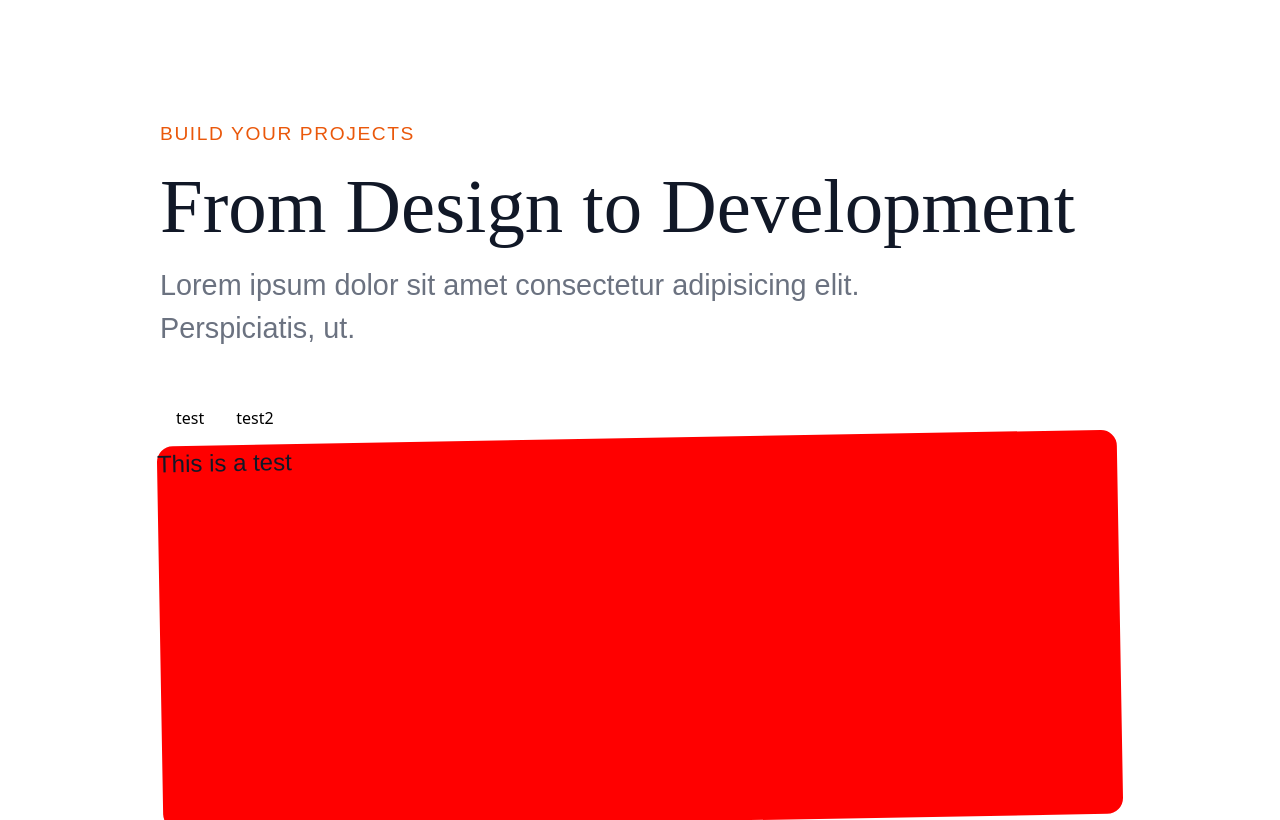
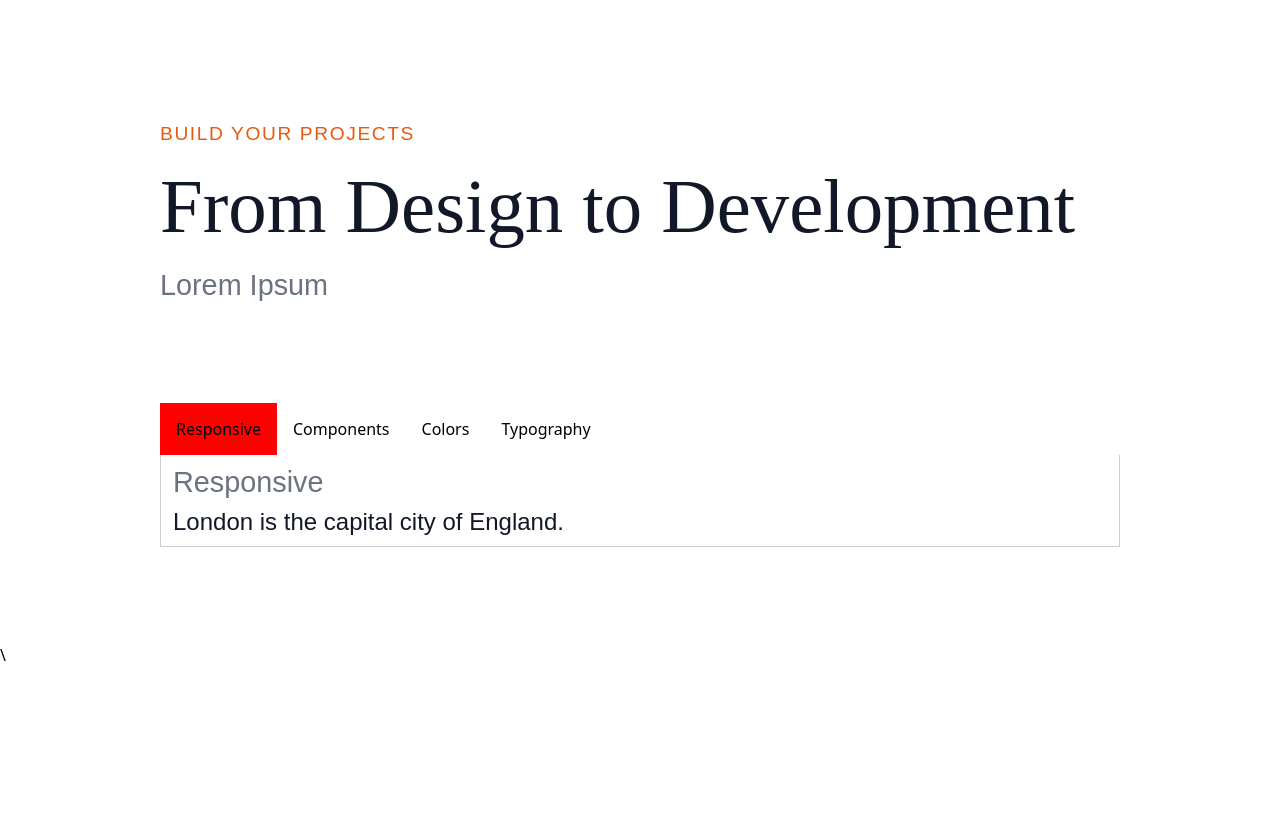
Before and after one commit to PierreParienteDimitrov/pierre-pariente-dimitrov-portfolio, a React (Create React App) app: page / in a window 1280 px wide. Shown: the part 1980-2800 px from the top of the page. After the commit the page ends 2647 px from the top, so only its background shows below. Built offline with nearby package versions, Linux system fonts and the light colour scheme; a web font is replaced by a local one.

Commit message:
created tabscomponent and implemented logic

```diff
--- a/src/Components/TabBtn/TabBtn.js
+++ b/src/Components/TabBtn/TabBtn.js
@@ -1,11 +1,13 @@
 import React from 'react';
 import './_tabBtn.scss';
 
-const TabBtn = ({ click, children }) => {
+const TabBtn = ({ bgClassName, click, children }) => {
+	const className = `px-4 py-2 tab-btn ${bgClassName}`;
+
 	return (
-		<button className='px-4 py-2 tab-btn' onClick={click}>
+		<tab className={className} onClick={click}>
 			{children}
-		</button>
+		</tab>
 	);
 };
 
--- a/src/Components/TabBtn/_tabBtn.scss
+++ b/src/Components/TabBtn/_tabBtn.scss
@@ -2,8 +2,9 @@
 
 .tab-btn {
 	border-radius: 10rem;
+	cursor: pointer;
 
-	&:hover {
+	&:active {
 		background: $lighgrey;
 	}
 }
--- /dev/null
+++ b/src/Components/Tabs/Tabs.js
@@ -0,0 +1,100 @@
+import React, { useState } from 'react';
+import './_tabs.scss';
+
+const Tabs = () => {
+	const [isTab1, setIsTab1] = useState(true);
+	const [isTab2, setIsTab2] = useState(false);
+	const [isTab3, setIsTab3] = useState(false);
+	const [isTab4, setIsTab4] = useState(false);
+
+	const handleTab1 = () => {
+		setIsTab1(true);
+		setIsTab2(false);
+		setIsTab3(false);
+		setIsTab4(false);
+	};
+	const handleTab2 = () => {
+		setIsTab1(false);
+		setIsTab2(true);
+		setIsTab3(false);
+		setIsTab4(false);
+	};
+	const handleTab3 = () => {
+		setIsTab1(false);
+		setIsTab2(false);
+		setIsTab3(true);
+		setIsTab4(false);
+	};
+	const handleTab4 = () => {
+		setIsTab1(false);
+		setIsTab2(false);
+		setIsTab3(false);
+		setIsTab4(true);
+	};
+
+	return (
+		<div>
+			{/* <!-- Tab links --> */}
+			<div className='flex flex-wrap w-full md:w-6/12 overflow-hidden'>
+				<button
+					className={isTab1 ? 'tablinks tablinks-active' : 'tablinks'}
+					onClick={handleTab1}
+				>
+					Responsive
+				</button>
+				<button
+					className={isTab2 ? 'tablinks tablinks-active' : 'tablinks'}
+					onClick={handleTab2}
+				>
+					Components
+				</button>
+				<button
+					className={isTab3 ? 'tablinks tablinks-active' : 'tablinks'}
+					onClick={handleTab3}
+				>
+					Colors
+				</button>
+				<button
+					className={isTab4 ? 'tablinks tablinks-active' : 'tablinks'}
+					onClick={handleTab4}
+				>
+					Typography
+				</button>
+			</div>
+
+			{/* <!-- Tab content --> */}
+			<div
+				className={isTab1 ? 'tabcontent active' : 'tabcontent'}
+				style={isTab1 ? { display: 'block' } : { display: 'none' }}
+			>
+				<h3>Responsive</h3>
+				<p>London is the capital city of England.</p>
+			</div>
+
+			<div
+				className={isTab2 ? 'tabcontent active' : 'tabcontent'}
+				style={isTab2 ? { display: 'block' } : { display: 'none' }}
+			>
+				<h3>Components</h3>
+				<p>Paris is the capital of France.</p>
+			</div>
+
+			<div
+				className={isTab3 ? 'tabcontent active' : 'tabcontent'}
+				style={isTab3 ? { display: 'block' } : { display: 'none' }}
+			>
+				<h3>Colors</h3>
+				<p>Tokyo is the capital of Japan.</p>
+			</div>
+			<div
+				className={isTab4 ? 'tabcontent active' : 'tabcontent'}
+				style={isTab4 ? { display: 'block' } : { display: 'none' }}
+			>
+				<h3>Typography</h3>
+				<p>Tokyo is the capital of Japan.</p>
+			</div>
+		</div>
+	);
+};
+
+export default Tabs;
--- /dev/null
+++ b/src/Components/Tabs/_tabs.scss
@@ -0,0 +1,53 @@
+@import '../../Styles/config';
+
+/* Style the tab */
+
+/* Style the buttons that are used to open the tab content */
+
+button {
+	background-color: inherit;
+	float: left;
+	border: none;
+	outline: none;
+	cursor: pointer;
+	padding: 14px 16px;
+	transition: 0.3s;
+}
+
+.tablinks-active {
+	background-color: red;
+
+	&:hover {
+		background: red;
+	}
+}
+
+/* Change background color of buttons on hover */
+.tab button:hover {
+	background-color: #ddd;
+}
+
+/* Create an active/current tablink class */
+
+/* Style the tab content */
+.tabcontent {
+	display: none;
+	padding: 6px 12px;
+	border: 1px solid #ccc;
+	border-top: none;
+	@include transition-ease;
+}
+
+// .tabcontent {
+// 	animation: fadeEffect 1s; /* Fading effect takes 1 second */
+// }
+
+// /* Go from zero to full opacity */
+// @keyframes fadeEffect {
+// 	from {
+// 		opacity: 0;
+// 	}
+// 	to {
+// 		opacity: 1;
+// 	}
+// }
--- /dev/null
+++ b/src/Components/Title/Title.js
@@ -0,0 +1,13 @@
+import React from 'react';
+
+const Title = ({ header, title, description }) => {
+	return (
+		<div className='mb-24'>
+			<h5>{header}</h5>
+			<h1>{title}</h1>
+			<h3 className='w-9/12'>{description} </h3>
+		</div>
+	);
+};
+
+export default Title;
--- a/src/Pages/Home/Home.js
+++ b/src/Pages/Home/Home.js
@@ -2,9 +2,10 @@ import React from 'react';
 import Hero from './Hero/Hero';
 import Container from '../../Layout/Container/Container';
 import ContainerFluid from '../../Layout/ContainerFluid/ContainerFluid';
-import Skills from './Skills/Skills';
+import Title from '../../Components/Title/Title';
+import CardsGrid from './CardsGrid/CardsGrid';
+import Tabs from '../../Components/Tabs/Tabs';
 import './_home.scss';
-import CardsGrid from './CardsGrid/CardsGrid';
 
 const Home = () => {
 	return (
@@ -15,7 +16,16 @@ const Home = () => {
 					<CardsGrid />
 				</Container>
 			</ContainerFluid>
-			<Skills />
+			<ContainerFluid>
+				<Container>
+					<Title
+						header={'build your projects'}
+						title={'From Design to Development'}
+						description={'Lorem Ipsum'}
+					/>
+					<Tabs />
+				</Container>
+			</ContainerFluid>
 		</>
 	);
 };
--- a/src/Pages/Home/Skills/Skills.js
+++ b/src/Pages/Home/Skills/Skills.js
@@ -1,21 +1,24 @@
-import React, { useState } from 'react';
+import React from 'react';
 import Container from '../../../Layout/Container/Container';
 import ContainerFluid from '../../../Layout/ContainerFluid/ContainerFluid';
-import Test from '../../../Components/Test/Test';
-import Test2 from '../../../Components/Test/Test2';
-import TabBtn from '../../../Components/TabBtn/TabBtn';
+// import Test from '../../../Components/Test/Test';
+// import Test2 from '../../../Components/Test/Test2';
+// import TabBtn from '../../../Components/TabBtn/TabBtn';
 
 import './_skills.scss';
 
-const types = [
-	{ text: 'test', component: <Test /> },
-	{ text: 'test2', component: <Test2 /> },
-];
+// const types = [
+// 	{ text: 'test', component: <Test /> },
+// 	{ text: 'test2', component: <Test2 /> },
+// ];
 
 const Skills = () => {
-	const [active, setActive] = useState(types[0]);
-	console.log(active);
-	console.log(active.component);
+	// const [active, setActive] = useState(types[0]);
+	// const [bg, setBg] = useState(true);
+
+	// const handleClick = (index) => {
+	// 	setActive(types[index]);
+	// };
 
 	return (
 		<ContainerFluid>
@@ -28,18 +31,23 @@ const Skills = () => {
 				<br />
 				<br />
 
-				<div>
+				{/* <div>
 					{types.map((type, index) => {
+						const indexStr = toString(index);
+						const bgClassName = 'bg-' + indexStr;
 						return (
-							<TabBtn key={index} click={() => setActive(types[index])}>
-								{type.text}
-							</TabBtn>
+							// <TabBtn key={index} click={() => handleClick(index)} bg={bgClassName}>
+							// 	{type.text}
+							// </TabBtn>
 						);
 					})}
-				</div>
+				</div> */}
+				<div className='bg-gray-110 w-full flex-none rounded-3xl height-section absolute'></div>
+				<div className='w-full rounded-2xl shadow-lg bg-gradient-to-r from-pink-600 to-purple-600 transform -rotate-1 height-section relative top-0 left-0'></div>
 
-				<div className='w-full h-96 rounded-2xl transform -rotate-1 tab-bg'>
-					{active.component}
+				<div className='w-11/12 h-5/6 grid grid-cols-1 lg:grid-cols-2 gap-x-2 gap-y-2 height-section relative top-0 left-0'>
+					<div className='bg-red-50 rounded-xl'></div>
+					<div className='bg-blue-100 rounded-xl'></div>
 				</div>
 			</Container>
 		</ContainerFluid>
--- a/src/Pages/Home/Skills/_skills.scss
+++ b/src/Pages/Home/Skills/_skills.scss
@@ -1,5 +1,5 @@
 @import '../../../Styles/config';
 
-.tab-bg {
-	background: red;
+.height-section {
+	height: 30rem;
 }
```
